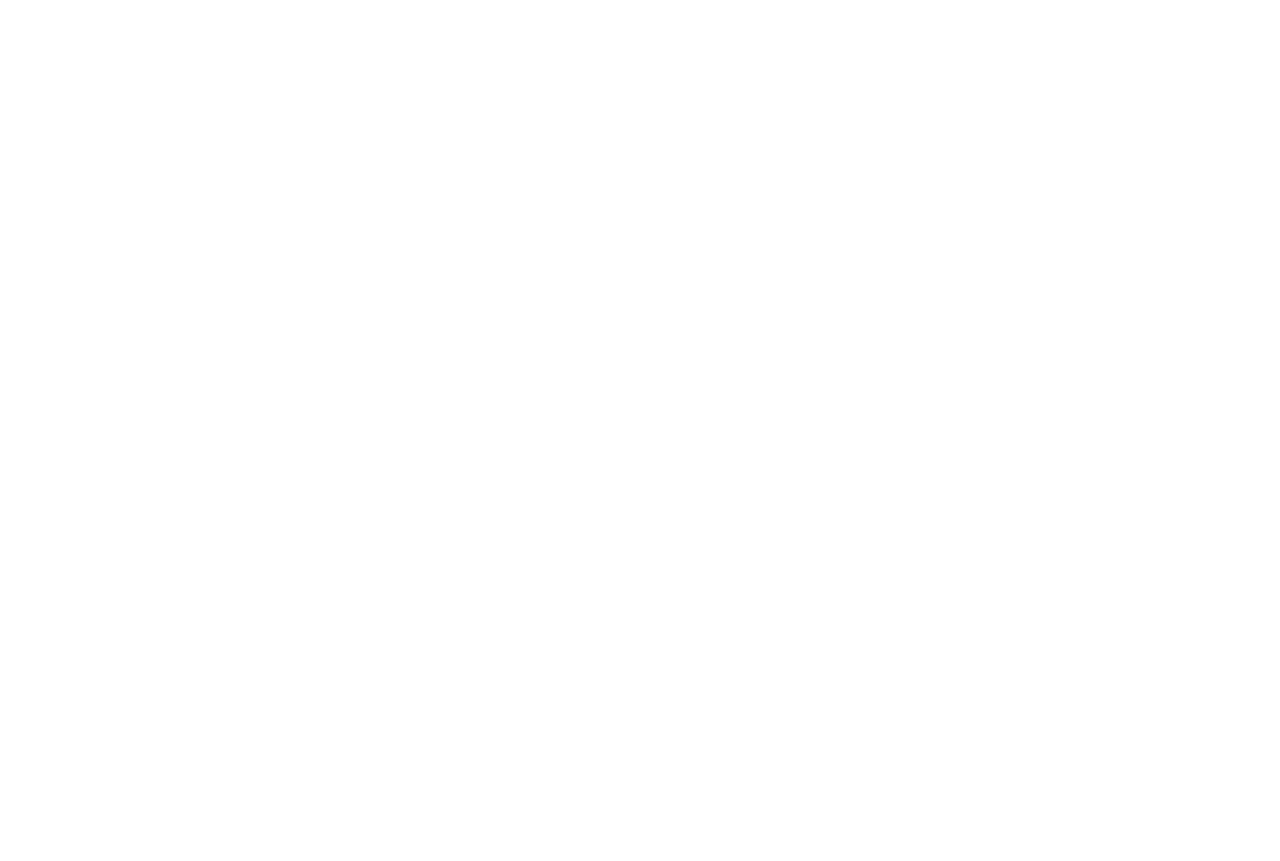
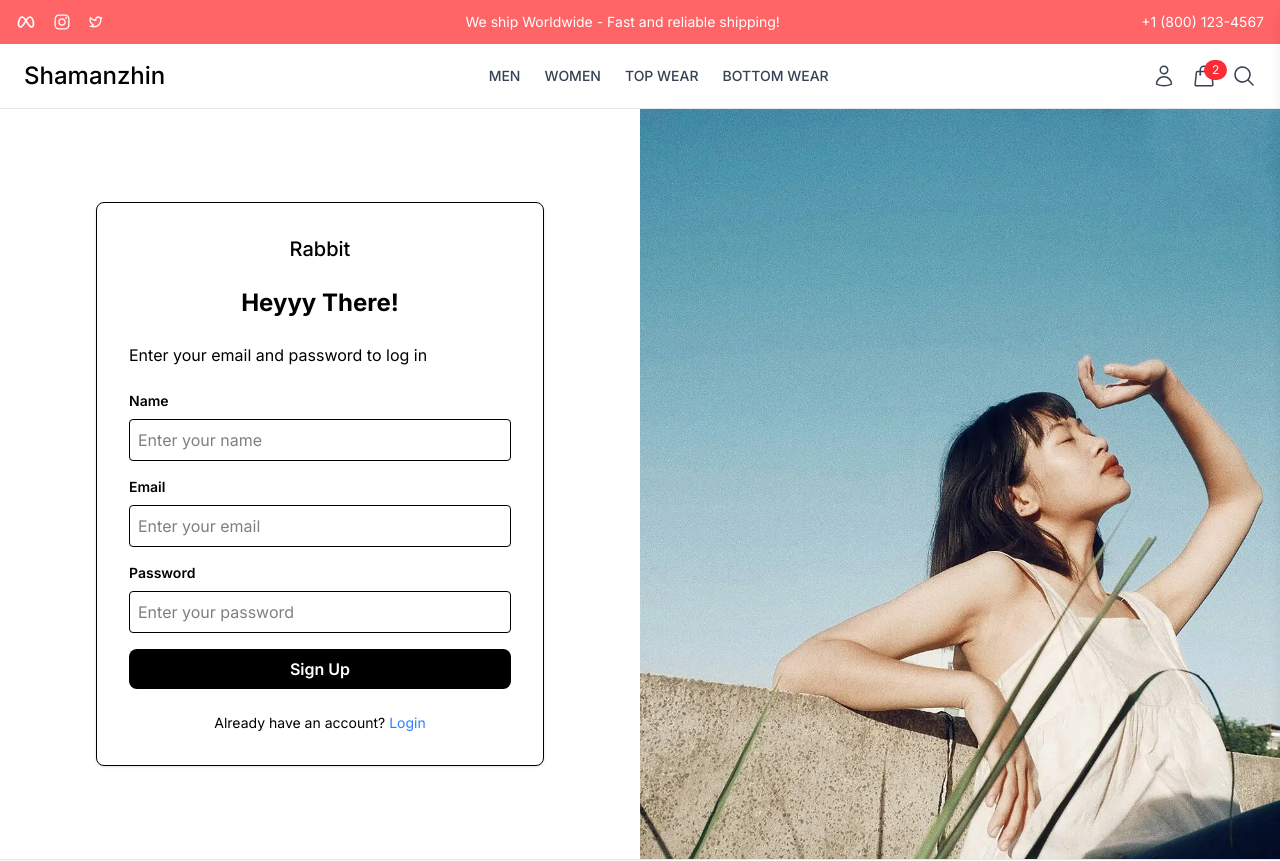
Before and after one commit to vadimBRR/ShamanzhinStore, a React (Vite) app in the folder frontend/: page /register in a window 1280 px wide. Before the commit this address had no page. Shown: the top 861 px of the page. Before the commit the page ends 800 px from the top, so only its background shows below. Built offline with nearby package versions, Linux system fonts and the light colour scheme.

Commit message:
add login and register pages

```diff
--- a/frontend/src/App.tsx
+++ b/frontend/src/App.tsx
@@ -3,6 +3,8 @@
 import UserLayout from './components/Layout/UserLayout'
 import Home from './pages/Home'
 import { Toaster } from 'sonner'
+import Login from './pages/Login'
+import Register from './pages/Register'
 
 const App = () => {
   return (
@@ -12,6 +14,8 @@
         <Route path='/' element={<UserLayout/>}>
           {/* User */}
           <Route index element={<Home/>}/>
+          <Route path='login' element={<Login/>}/>
+          <Route path='register' element={<Register/>}/>
         </Route>
         <Route>
           {/* Admin */}
--- /dev/null
+++ b/frontend/src/pages/Login.tsx
@@ -0,0 +1,76 @@
+import React, { useState } from 'react'
+import { Link } from 'react-router-dom'
+import loginImg from '../assets/login.webp'
+const Login = () => {
+	const [email, setEmail] = useState('')
+	const [password, setPassword] = useState('')
+
+    const handleSubmit = (e: React.FormEvent<HTMLFormElement>) => {
+      e.preventDefault();
+      console.log('login: ', { email,password})
+
+    }
+
+	return (
+		<div className='flex'>
+			<div className='w-full md:w-1/2  flex flex-col justify-center items-center p-8 md:p-12'>
+				<form
+          onSubmit={handleSubmit}
+					className='w-full max-w-md bg-white p-8 rounded-lg border shadow-sm'
+				>
+					<div className='flex justify-center mb-6'>
+						<h2 className='text-xl font-medium'>Rabbit</h2>
+					</div>
+					<h2 className='text-2xl font-bold text-center mb-6'>Heyyy There!</h2>
+					<p className='text-cenet mb-6'>
+						Enter your email and password to Login
+					</p>
+					<div className='mb-4'>
+						<label className='block text-sm font-semibold mb-2'>Email</label>
+						<input
+							type='email'
+							className='w-full p-2 border rounded'
+							placeholder='Enter your email'
+							value={email}
+							onChange={e => setEmail(e.target.value)}
+						/>
+					</div>
+					<div className='mb-4'>
+						<label className='block text-sm font-semibold mb-2'>Password</label>
+						<input
+							type='password'
+							className='w-full p-2 border rounded'
+							placeholder='Enter your password'
+							value={password}
+							onChange={e => setPassword(e.target.value)}
+						/>
+					</div>
+					<button
+						type='submit'
+						className='w-full bg-black text-white p-2 rounded-lg font-semibold hover:bg-gray-400 hover:text-gray-100 transition-colors duration-300'
+					>
+						Sign In
+					</button>
+					<p className='mt-6 text-center text-sm'>
+						Don't have an account?
+						<Link
+							to='/register'
+							className='text-blue-500 ml-1 hover:text-blue-700'
+						>
+							Register
+						</Link>
+					</p>
+				</form>
+			</div>
+
+			{/* Image */}
+			<div className='hidden md:block w-1/2 bg-gray-800'>
+				<div className='h-full flex flex-col justify-center items-center'>
+          <img src={loginImg} alt="Login" className="h-[750px] w-full object-cover" />
+        </div>
+			</div>
+		</div>
+	)
+}
+
+export default Login
--- /dev/null
+++ b/frontend/src/pages/Register.tsx
@@ -0,0 +1,88 @@
+import React, { useState } from 'react'
+import { Link } from 'react-router-dom'
+import registerImg from '../assets/register.webp'
+const Register = () => {
+	const [name, setName] = useState('')
+	const [email, setEmail] = useState('')
+	const [password, setPassword] = useState('')
+
+  const handleSubmit = (e: React.FormEvent<HTMLFormElement>) => {
+    e.preventDefault();
+    console.log('register: ', {name, email,password})
+
+  }
+
+	return (
+		<div className='flex'>
+			<div className='w-full md:w-1/2  flex flex-col justify-center items-center p-8 md:p-12'>
+				<form
+					onSubmit={handleSubmit}
+					className='w-full max-w-md bg-white p-8 rounded-lg border shadow-sm'
+
+				>
+					<div className='flex justify-center mb-6'>
+						<h2 className='text-xl font-medium'>Rabbit</h2>
+					</div>
+					<h2 className='text-2xl font-bold text-center mb-6'>Heyyy There!</h2>
+					<p className='text-cenet mb-6'>
+						Enter your email and password to log in
+					</p>
+					<div className='mb-4'>
+						<label className='block text-sm font-semibold mb-2'>Name</label>
+						<input
+							type='name'
+							className='w-full p-2 border rounded'
+							placeholder='Enter your name'
+							value={name}
+							onChange={e => setName(e.target.value)}
+						/>
+					</div>
+					<div className='mb-4'>
+						<label className='block text-sm font-semibold mb-2'>Email</label>
+						<input
+							type='email'
+							className='w-full p-2 border rounded'
+							placeholder='Enter your email'
+							value={email}
+							onChange={e => setEmail(e.target.value)}
+						/>
+					</div>
+					<div className='mb-4'>
+						<label className='block text-sm font-semibold mb-2'>Password</label>
+						<input
+							type='password'
+							className='w-full p-2 border rounded'
+							placeholder='Enter your password'
+							value={password}
+							onChange={e => setPassword(e.target.value)}
+						/>
+					</div>
+					<button
+						type='submit'
+						className='w-full bg-black text-white p-2 rounded-lg font-semibold hover:bg-gray-400 hover:text-gray-100 transition-colors duration-300'
+					>
+						Sign Up
+					</button>
+					<p className='mt-6 text-center text-sm'>
+						Already have an account?
+						<Link
+							to='/login'
+							className='text-blue-500 ml-1 hover:text-blue-700'
+						>
+							Login
+						</Link>
+					</p>
+				</form>
+			</div>
+
+			{/* Image */}
+			<div className='hidden md:block w-1/2 bg-gray-800'>
+				<div className='h-full flex flex-col justify-center items-center'>
+          <img src={registerImg} alt="Login" className="h-[750px] w-full object-cover" />
+        </div>
+			</div>
+		</div>
+	)
+}
+
+export default Register
```
